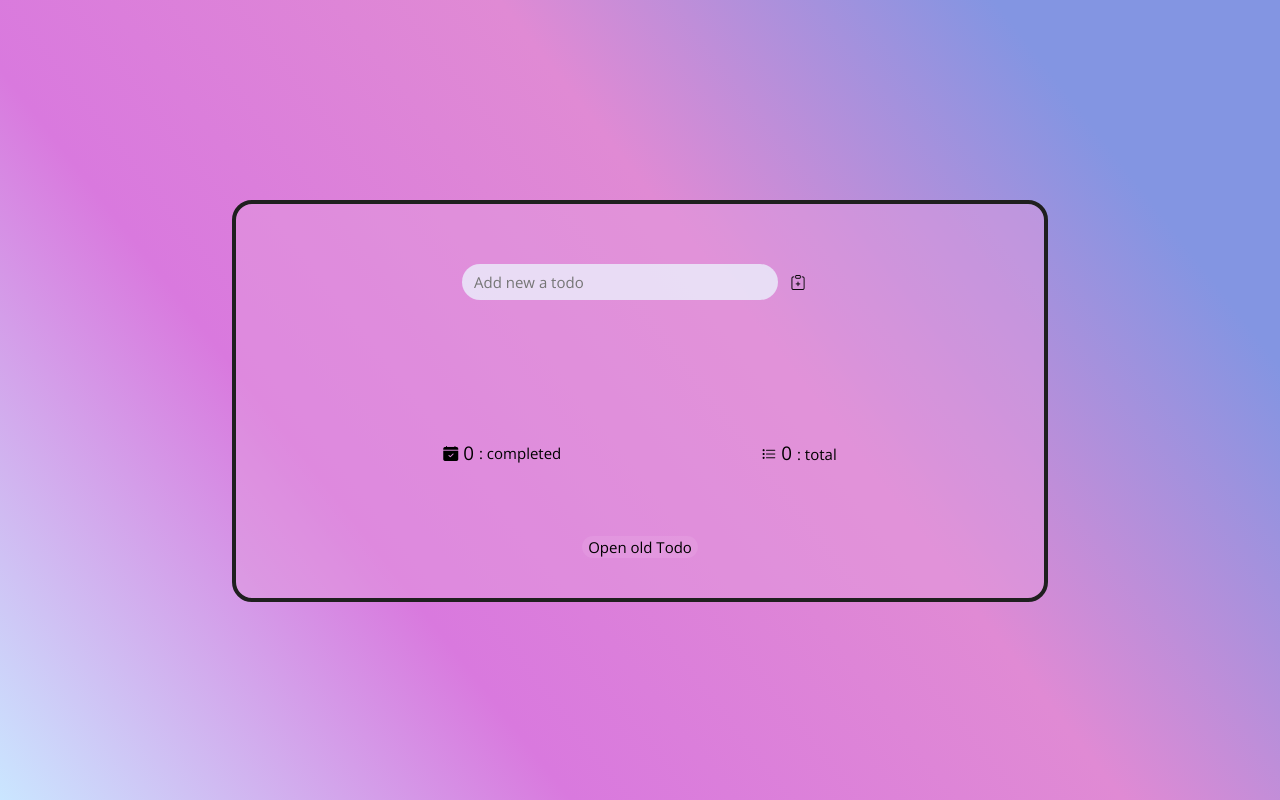
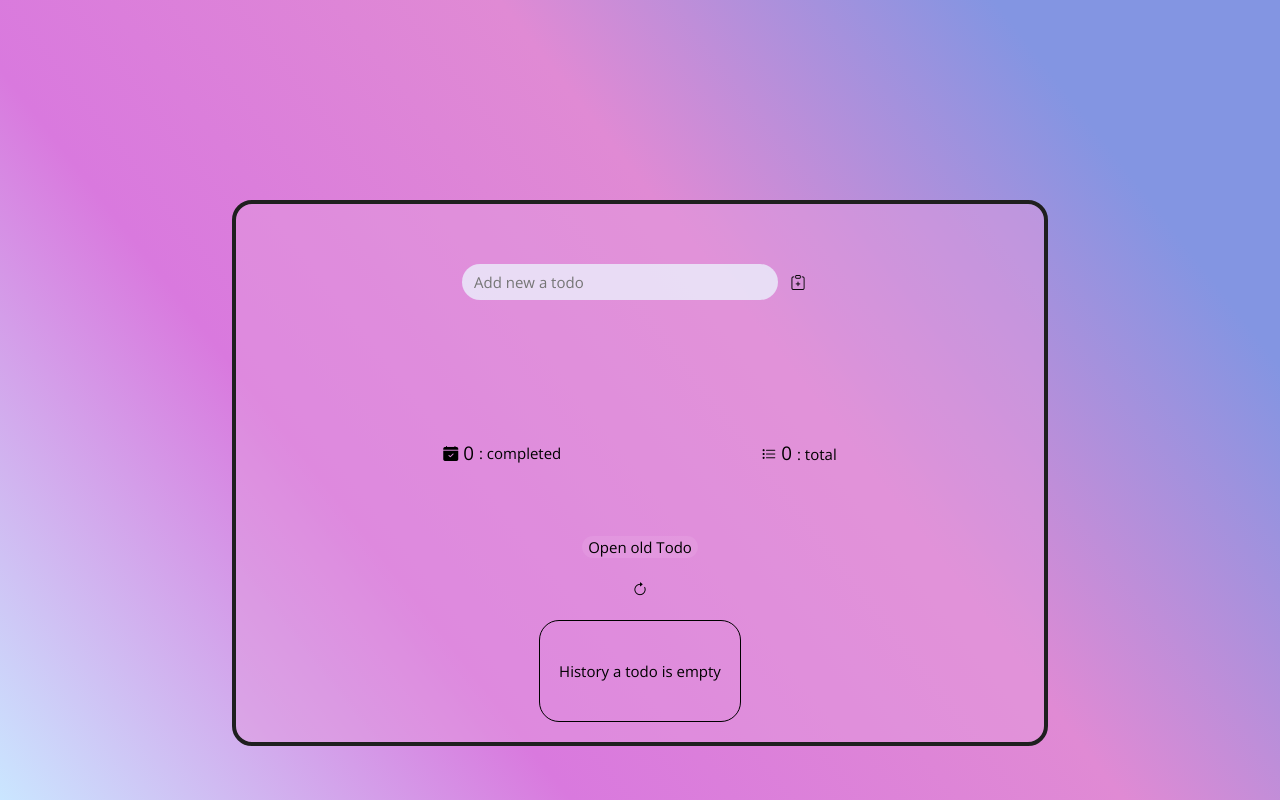
Before and after one commit to blednyikaklanaya/Todo-List, a React (Vite) app: page / in a window 1280 px wide. Both pictures are taken after a click on the button "Open old Todo". Built offline with nearby package versions, Linux system fonts and the light colour scheme.

Commit message:
add style history block and add new button <>Clear History</>. Change name function

```diff
--- a/src/App.jsx
+++ b/src/App.jsx
@@ -60,6 +60,10 @@ export default function App() {
     setNewTodo(todos.filter((todo) => todo.id !== id));
   } //remove todo
 
+  const onClearHistoryTodo = () => {
+    setOldTodos([]);
+  }
+
   const onThroughTodo = (id) => {
     setNewTodo(
       todos.map((todo) =>
@@ -88,7 +92,7 @@ export default function App() {
           <span> : total</span>
         </span>
       </div>
-      <TodoHistory historyTodoData={oldTodos} />
+      <TodoHistory onClearHistory={onClearHistoryTodo} historyTodoData={oldTodos} />
     </div>
   )
 
--- a/src/components/TodoHistory/TodoHistory.css
+++ b/src/components/TodoHistory/TodoHistory.css
@@ -16,3 +16,36 @@
     text-align: center;
     text-decoration: line-through;
 }
+
+.container__history-list {
+    display: flex;
+    flex-direction: column;
+    justify-content: center;
+    align-items: center;
+
+    border-color: black;
+    border-radius: 20px;
+    border: solid 1.5px;
+    min-width: 200px;
+    min-height: 100px;
+}
+
+.clear-history-button {
+    border: none;
+    background-color: transparent;
+}
+
+.container__history-list {
+    animation: container__history-list--animation 1s;
+}
+
+@keyframes container__history-list--animation {
+    0% {
+        opacity: 0.2;
+        margin-left: 50px;
+    }
+
+    100% {
+
+    }
+}
--- a/src/components/TodoHistory/TodoHistory.jsx
+++ b/src/components/TodoHistory/TodoHistory.jsx
@@ -3,7 +3,7 @@
 import { useState } from "react";
 import "./TodoHistory.css";
 
-export default function TodoHistory({ historyTodoData }) {
+export default function TodoHistory({ onClearHistory, historyTodoData }) {
 
     const [inOpenHistory, setInOpenHistory] = useState(false);
 
@@ -22,12 +22,22 @@ export default function TodoHistory({ historyTodoData }) {
                             className="button-open-history">
                             Open old Todo
                         </button>
-                        <ul
-                            className="hitory-list-todo">
-                            {historyTodoData.map((oldTodo) => (
-                                <li key={oldTodo.id} className="old-todo">{oldTodo.text}</li>
-                            ))}
-                        </ul>
+                        <button
+                                className="clear-history-button"
+                                onClick={onClearHistory}>
+                                <i className="bi bi-arrow-clockwise"></i>
+                        </button>
+                        <div
+                            className="container__history-list">
+                            <ul
+                                className="hitory-list-todo">
+                                {historyTodoData.length == 0 ? <span>History a todo is empty</span> :
+                                    historyTodoData.map((oldTodo) => (
+                                        <li key={oldTodo.id} className="old-todo">{oldTodo.text}</li>
+                                    ))
+                                }
+                            </ul>
+                        </div>
                     </>
                 ) : (
                     <button
```
